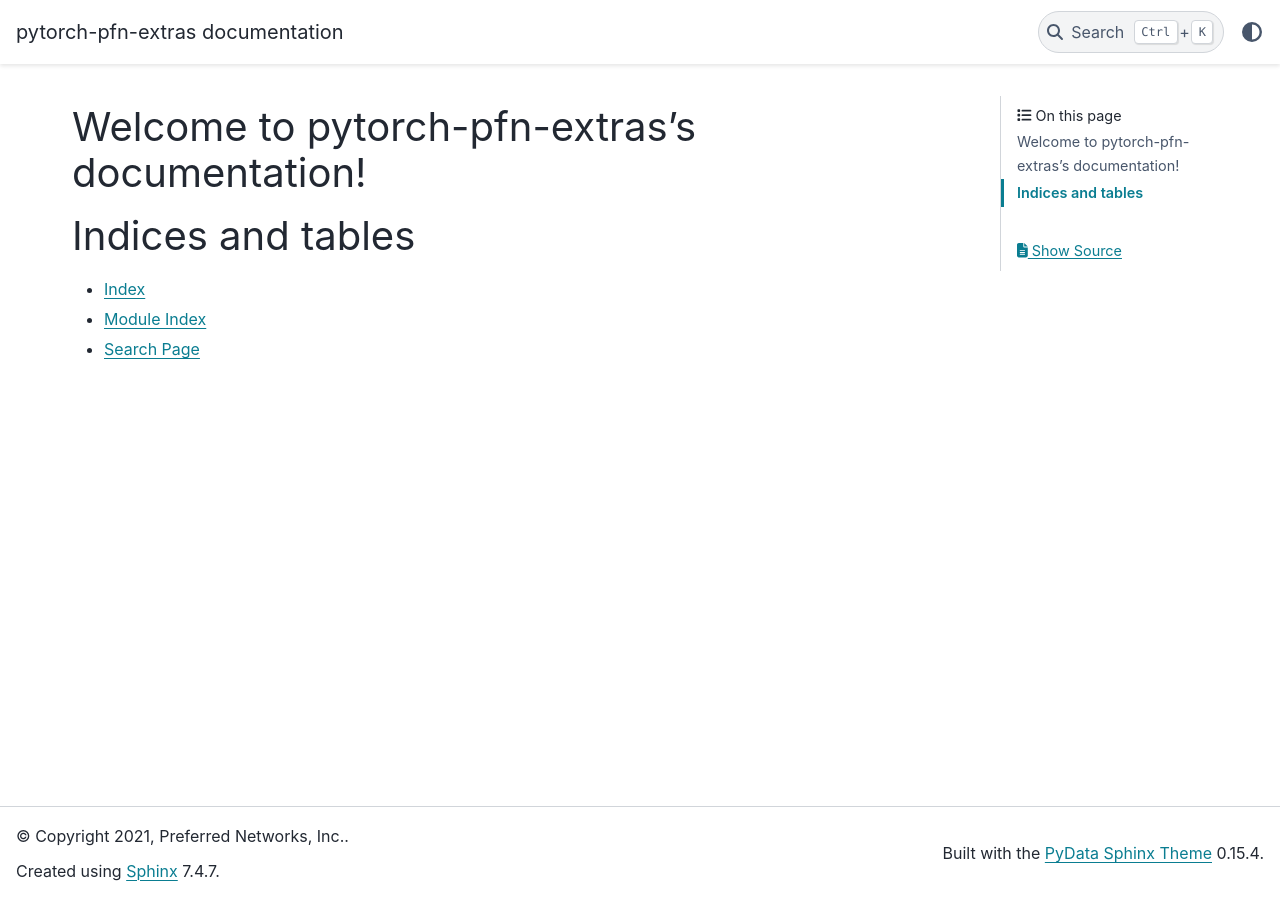
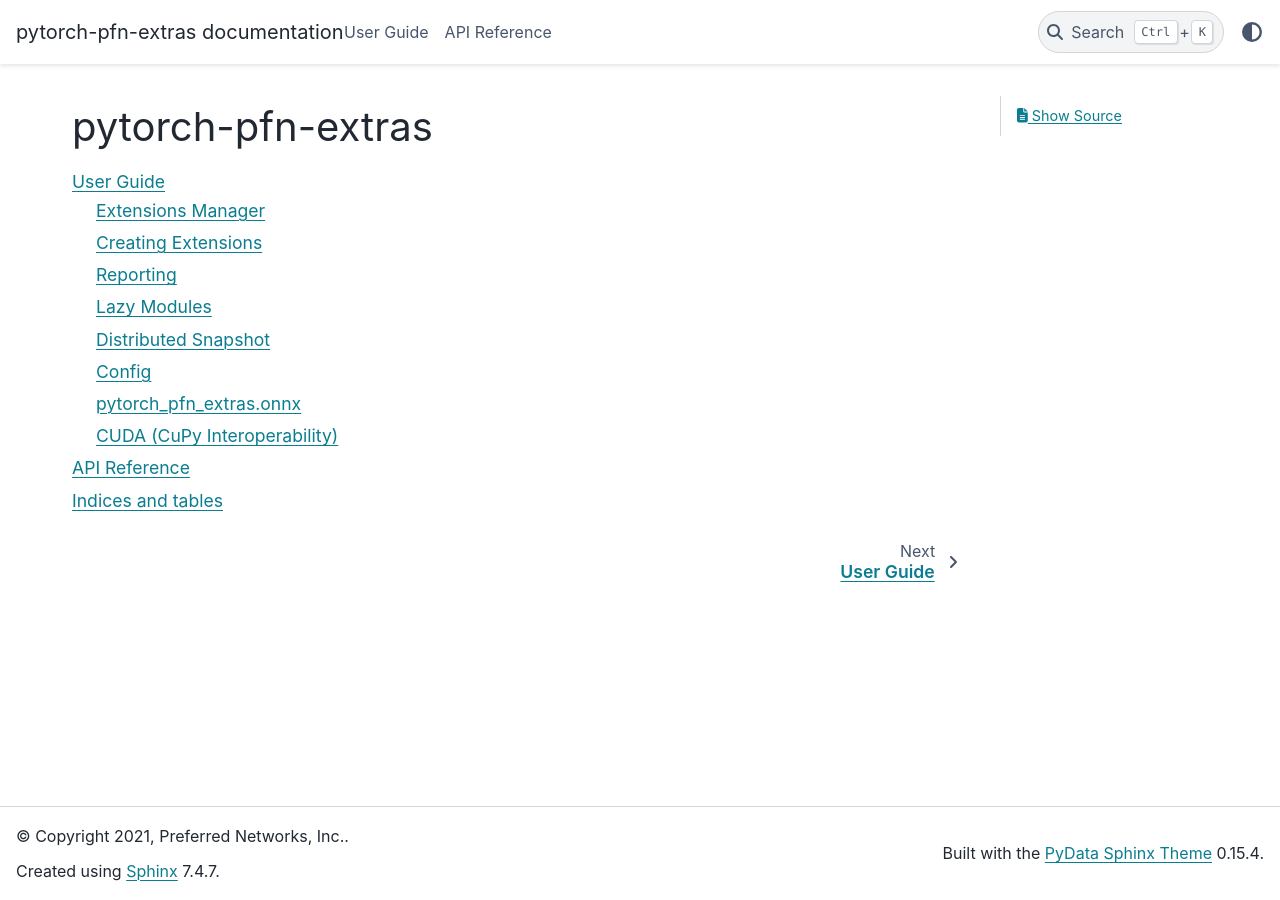
Before and after one commit to pfnet/pytorch-pfn-extras, a Sphinx documentation site: the page built from docs/source/index.rst, in a window 1280 px wide. Built offline with Sphinx 7.4.7 and the PyData theme 0.15.4, drawn with Linux system fonts in a browser that asks for light colours.

Commit message:
update indices

```diff
--- a/docs/source/index.rst
+++ b/docs/source/index.rst
@@ -1,20 +1,8 @@
-.. pytorch-pfn-extras documentation master file, created by
-   sphinx-quickstart on Mon Apr 26 15:16:59 2021.
-   You can adapt this file completely to your liking, but it should at least
-   contain the root `toctree` directive.
-
-Welcome to pytorch-pfn-extras's documentation!
-==============================================
+pytorch-pfn-extras
+==================
 
 .. toctree::
    :maxdepth: 2
-   :caption: Contents:
 
-
-
-Indices and tables
-==================
-
-* :ref:`genindex`
-* :ref:`modindex`
-* :ref:`search`
+   user_guide/index
+   reference/index
--- /dev/null
+++ b/docs/source/user_guide/index.rst
@@ -0,0 +1,13 @@
+User Guide
+==========
+
+.. toctree::
+   :maxdepth: 2
+
+   extensions
+   reporting
+   lazy
+   snapshot
+   config
+   onnx
+   cuda
```
Also changed, not shown: docs/source/reference/index.rst (added, +11 -0 lines).
